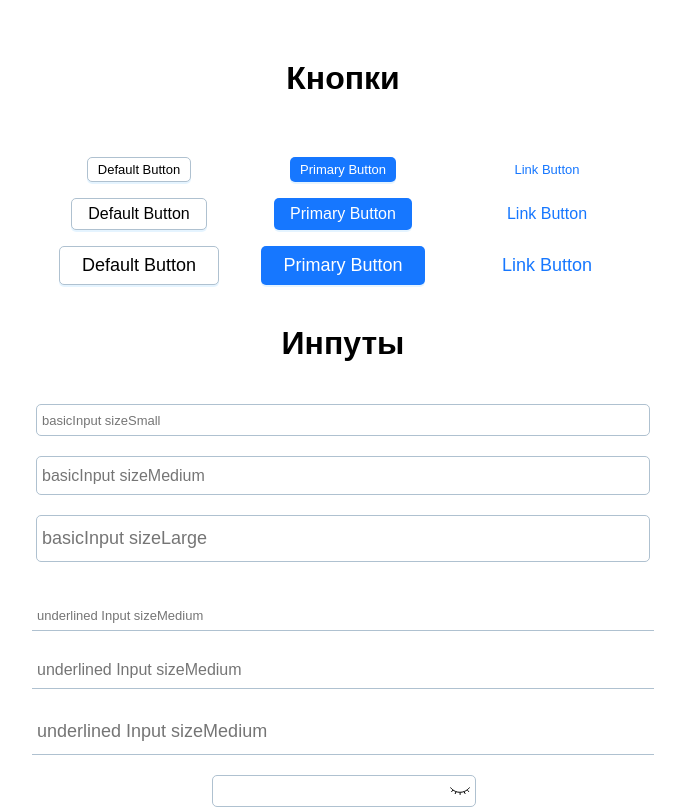
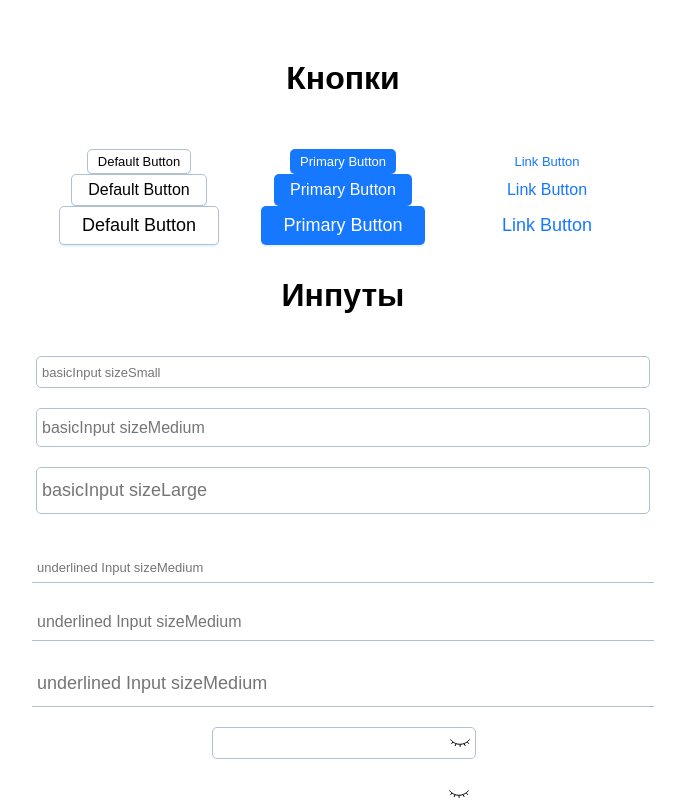
Before and after one commit to Ksenia-Doroshenko/uiXenyDemo, a React (Vite) app: page / in a window 1280 px wide. Shown: the top 809 px of the page, without its empty margins (297-982 px from the left). Built offline with nearby package versions, Linux system fonts and the light colour scheme.

Commit message:
Поправлен внешний вид

```diff
--- a/src/components/Button/Button.css
+++ b/src/components/Button/Button.css
@@ -5,7 +5,7 @@
     cursor: pointer;
     box-shadow: var(--uiXeny-box-shadow-button);
     transition-duration: var(--uiXeny-transition-time);
-    margin: 8px;
+    /*margin: 8px;*/
     width: fit-content;
 }
 
```
